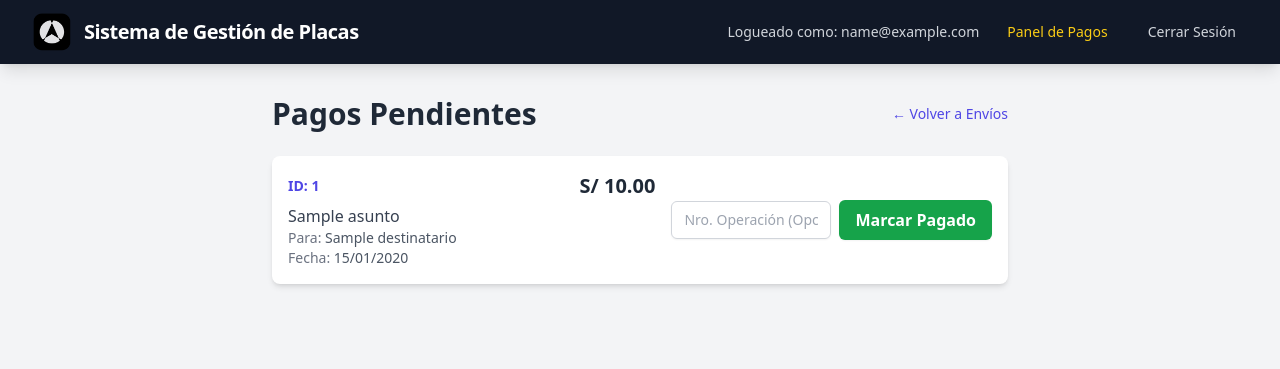
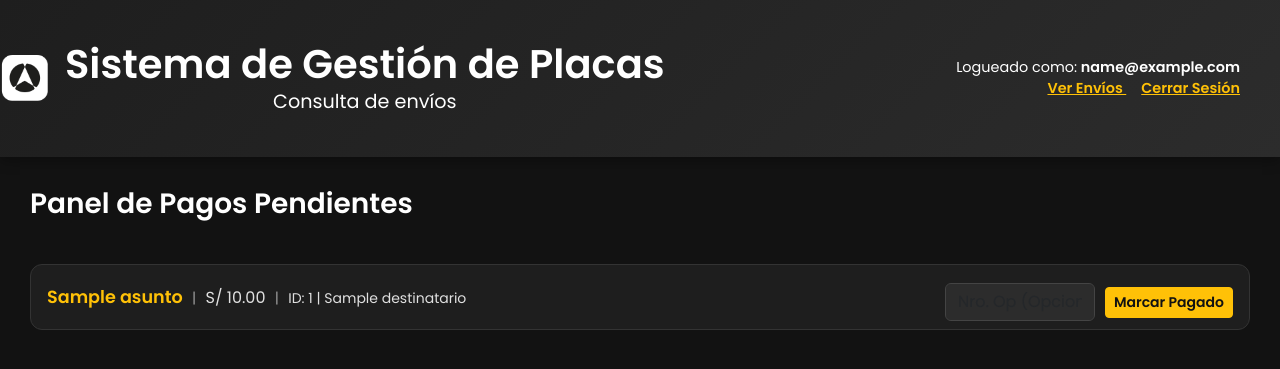
Before and after one commit to davikormz/gestion-placas-web, a Flask app: template templates/admin_pagos.html in a window 1280 px wide. Shown: the top 369 px of the page. Run offline with Flask 3, Linux system fonts and the light colour scheme; the visitor is signed in with stand-in values (Sample User, id 1); the template is opened without the code that fills it: most values are stand-ins (such as "Sample title", 1, 10 or a date in 2020); data that the repository does not hold is empty; some libraries are stand-ins or nearby versions.

Commit message:
correccion panel pagos

```diff
--- a/templates/admin_pagos.html
+++ b/templates/admin_pagos.html
@@ -1,97 +1,253 @@
-{% extends 'base.html' %}
+<!DOCTYPE html>
+<html lang="es">
+<head>
+    <meta charset="UTF-8">
+    <meta name="viewport" content="width=device-width, initial-scale=1.0">
+    <title>Gestión de Placas - Panel de Pagos</title>
+    <!-- NOTA: Usamos los mismos estilos que envios.html para consistencia -->
+    <link href="https://cdn.jsdelivr.net/npm/bootstrap@5.3.0-alpha1/dist/css/bootstrap.min.css" rel="stylesheet">
+    <link href="https://fonts.googleapis.com/css2?family=Poppins:wght@400;600&display=swap" rel="stylesheet">
 
-{% block title %}Panel de Pagos (Admin){% endblock %}
+    <style>
+        /* Estilos generales */
+        body {
+            font-family: 'Poppins', sans-serif;
+            background-color: #121212;
+            color: #e0e0e0;
+            margin: 0;
+            padding: 0;
+        }
 
-{% block content %}
-<div class="container mx-auto px-4 py-8 max-w-3xl">
+        /* Cabecera (copiada de envios.html) */
+        .header {
+            background: linear-gradient(135deg, #1e1e1e, #2c2c2c);
+            color: #ffffff;
+            padding: 40px 0;
+            text-align: center;
+            box-shadow: 0 4px 12px rgba(0, 0, 0, 0.3);
+            display: flex;
+            justify-content: center;
+            align-items: center;
+        }
+        .header img {
+            width: 50px;
+            height: 50px;
+            margin-right: 15px;
+        }
+        .header h1 {
+            font-size: 2.5rem;
+            font-weight: 600;
+            margin: 0;
+        }
+        .header p {
+            font-size: 1.2rem;
+            font-weight: 400;
+            margin: 0;
+        }
 
-    <!-- Encabezado -->
-    <div class="flex items-center justify-between mb-6">
-        <h1 class="text-3xl font-bold text-gray-800">Pagos Pendientes</h1>
-        <a href="{{ url_for('envios_page') }}" class="text-sm text-indigo-600 hover:text-indigo-800">&larr; Volver a Envíos</a>
+        /* Contenedor principal */
+        .container-fluid {
+            max-width: 1400px;
+            margin: 0 auto;
+            padding: 30px;
+        }
+        .section-title {
+            font-size: 1.75rem;
+            font-weight: 600;
+            color: #ffffff;
+            margin-bottom: 20px;
+        }
+
+        /* Estilos para la lista de pagos */
+        .list-group-item {
+            background-color: #1e1e1e;
+            border: 1px solid #333;
+            color: #e0e0e0;
+            display: flex;
+            justify-content: space-between;
+            align-items: center;
+            flex-wrap: wrap; /* Para móviles */
+        }
+        .list-group-item:first-child {
+            border-top-left-radius: 12px;
+            border-top-right-radius: 12px;
+        }
+        .list-group-item:last-child {
+            border-bottom-left-radius: 12px;
+            border-bottom-right-radius: 12px;
+        }
+        .payment-info {
+            flex-grow: 1;
+            margin-right: 1rem;
+        }
+        .payment-info strong {
+            color: #FFC107;
+            font-size: 1.1rem;
+        }
+        .payment-info span {
+            color: #999;
+            font-size: 0.9rem;
+            margin: 0 5px;
+        }
+        .payment-actions {
+            display: flex;
+            align-items: center;
+            margin-top: 10px; /* Para móviles */
+        }
+        .form-control-dark {
+            background-color: #2c2c2c;
+            color: #e0e0e0;
+            border: 1px solid #444;
+            max-width: 150px;
+            margin-right: 10px;
+        }
+        .btn-warning {
+             background-color: #FFC107;
+             border-color: #FFC107;
+             color: #121212;
+             font-weight: 600;
+        }
+
+        /* Mensaje de feedback */
+        .feedback-message {
+            display: none;
+            position: fixed;
+            bottom: 20px;
+            left: 50%;
+            transform: translateX(-50%);
+            padding: 15px 30px;
+            border-radius: 8px;
+            font-weight: 600;
+            z-index: 1050;
+        }
+        .feedback-success {
+            background-color: #28a745;
+            color: white;
+        }
+        .feedback-error {
+            background-color: #dc3545;
+            color: white;
+        }
+
+        @media (max-width: 576px) {
+            .payment-info {
+                width: 100%;
+                margin-bottom: 10px;
+            }
+            .payment-actions {
+                width: 100%;
+                justify-content: space-between;
+            }
+            .form-control-dark {
+                flex-grow: 1;
+            }
+        }
+    </style>
+</head>
+<body>
+
+    <!-- Cabecera (Copiada de envios.html) -->
+    <div class="header">
+        <img src="/static/img/logo_negro_y_blanco.png" alt="Logo Amilgraf">
+        <div>
+            <h1>Sistema de Gestión de Placas</h1>
+            <p>Consulta de envíos</p>
         </div>
 
-    <!-- Contenedor de la lista de pagos -->
-    <div class="bg-white rounded-lg shadow-md overflow-hidden">
-        <ul id="lista-pagos" class="divide-y divide-gray-200">
+        {% if current_user.is_authenticated %}
+        <div style="margin-left: auto; margin-right: 40px; text-align: right; font-size: 0.9rem;">
+            Logueado como: <strong>{{ current_user.email }}</strong>
+            <br>
+
+            <!-- Enlaces de Navegación -->
+            <a href="{{ url_for('envios_page') }}" style="color: #FFC107; text-decoration: underline; font-weight: 600; margin-right: 15px;">
+                Ver Envíos
+            </a>
+
+            <a href="{{ url_for('logout') }}" style="color: #FFC107; text-decoration: underline; font-weight: 600;">
+                Cerrar Sesión
+            </a>
+        </div>
+        {% endif %}
+    </div>
+
+    <!-- Contenido del Panel de Pagos -->
+    <div class="container-fluid">
+        <div class="row mb-4">
+            <div class="col-12">
+                <h2 class="section-title">Panel de Pagos Pendientes</h2>
+            </div>
+        </div>
+
+        <div class="row">
+            <div class="col-12">
+                <ul class="list-group" id="payment-list">
 
                     {% if envios %}
                         {% for envio in envios %}
-                <!-- Fila de Envío (usamos ID para el JS) -->
-                <li id="envio-row-{{ envio.id }}" class="p-4 transition-all duration-500 ease-out">
-                    <div class="flex flex-col sm:flex-row sm:items-center sm:justify-between">
-
-                        <!-- Detalles del Envío -->
-                        <div class="flex-grow mb-4 sm:mb-0">
-                            <div class="flex items-center justify-between">
-                                <span class="text-sm font-semibold text-indigo-600">ID: {{ envio.id }}</span>
-                                <span class="text-xl font-bold text-gray-800">S/ {{ "%.2f"|format(envio.costo_total) }}</span>
+                        <li class="list-group-item" data-id="{{ envio.id }}">
+                            <div class="payment-info">
+                                <strong>{{ envio.asunto }}</strong>
+                                <span>|</span>
+                                S/ {{ "%.2f"|format(envio.costo_total) }}
+                                <span>|</span>
+                                <small>ID: {{ envio.id }} | {{ envio.destinatario }}</small>
                             </div>
-                            <p class="text-gray-700 mt-1 font-medium">{{ envio.asunto }}</p>
-                            <p class="text-sm text-gray-500">
-                                Para: <span class="font-medium text-gray-600">{{ envio.destinatario }}</span>
-                            </p>
-                            <p class="text-sm text-gray-500">
-                                Fecha: <span class="font-medium text-gray-600">{{ envio.fecha.strftime('%d/%m/%Y') }}</span>
-                            </p>
-                        </div>
-
-                        <!-- Formulario de Acción (alineado a la derecha en SM) -->
-                        <div class="flex flex-col sm:flex-row sm:items-center sm:ml-4 space-y-2 sm:space-y-0 sm:space-x-2">
-                            <input
-                                type="text"
-                                id="nro-op-{{ envio.id }}"
-                                placeholder="Nro. Operación (Opcional)"
-                                class="form-input w-full sm:w-40 px-3 py-2 border border-gray-300 rounded-md shadow-sm focus:outline-none focus:ring-indigo-500 focus:border-indigo-500 text-sm">
-
-                            <button
-                                onclick="marcarPagado(event, {{ envio.id }})"
-                                class="w-full sm:w-auto bg-green-600 hover:bg-green-700 text-white font-bold py-2 px-4 rounded-md shadow-sm transition duration-150 ease-in-out whitespace-nowrap">
+                            <div class="payment-actions">
+                                <input type="text" class="form-control form-control-dark nro-operacion-input" placeholder="Nro. Op (Opcional)">
+                                <button class="btn btn-warning btn-sm pagar-btn">
                                     Marcar Pagado
                                 </button>
-                        </div>
                             </div>
                         </li>
                         {% endfor %}
                     {% else %}
-                <!-- Estado vacío -->
-                <li class="p-6 text-center text-gray-500">
-                    <svg class="mx-auto h-12 w-12 text-green-400" fill="none" viewBox="0 0 24 24" stroke="currentColor" aria-hidden="true">
-                        <path stroke-linecap="round" stroke-linejoin="round" stroke-width="2" d="M9 12l2 2 4-4m6 2a9 9 0 11-18 0 9 9 0 0118 0z" />
-                    </svg>
-                    <h3 class="mt-2 text-sm font-medium text-gray-900">¡Todo al día!</h3>
-                    <p class="mt-1 text-sm text-gray-500">No hay pagos pendientes por procesar.</p>
+                        <li class="list-group-item text-center">
+                            ¡Felicidades! No hay ningún pago pendiente.
                         </li>
                     {% endif %}
+
                 </ul>
             </div>
         </div>
+    </div>
 
-<!-- Script de JavaScript -->
+    <!-- Contenedor para mensajes de feedback -->
+    <div id="feedback-message" class="feedback-message"></div>
+
+
     <script>
-async function marcarPagado(event, envioId) {
-    // 1. Encontrar el botón y deshabilitarlo para evitar doble click
-    const button = event.target;
-    button.disabled = true;
-    button.innerHTML = `
-        <svg class="animate-spin -ml-1 mr-2 h-5 w-5 text-white inline" xmlns="http://www.w3.org/2000/svg" fill="none" viewBox="0 0 24 24">
-            <circle class="opacity-25" cx="12" cy="12" r="10" stroke="currentColor" stroke-width="4"></circle>
-            <path class="opacity-75" fill="currentColor" d="M4 12a8 8 0 018-8V0C5.373 0 0 5.373 0 12h4zm2 5.291A7.962 7.962 0 014 12H0c0 3.042 1.135 5.824 3 7.938l3-2.647z"></path>
-        </svg>
-        Procesando...`;
+        // Muestra un mensaje flotante de éxito o error
+        function showFeedback(message, isSuccess = true) {
+            const feedbackElement = document.getElementById('feedback-message');
+            feedbackElement.textContent = message;
+            feedbackElement.className = isSuccess ? 'feedback-message feedback-success' : 'feedback-message feedback-error';
+            feedbackElement.style.display = 'block';
 
-    // 2. Obtener el nro_operacion
-    const inputNroOp = document.getElementById(`nro-op-${envioId}`);
-    const nroOperacion = inputNroOp.value.trim();
+            setTimeout(() => {
+                feedbackElement.style.display = 'none';
+            }, 3000);
+        }
 
-    // 3. Preparar la llamada a la API
+        document.getElementById('payment-list').addEventListener('click', async (e) => {
+            // Solo nos interesa si hicieron clic en el botón de pagar
+            if (e.target.classList.contains('pagar-btn')) {
+
+                const boton = e.target;
+                const item = boton.closest('.list-group-item');
+                const envioId = item.dataset.id;
+                const inputOperacion = item.querySelector('.nro-operacion-input');
+                const nroOperacion = inputOperacion.value.trim();
+
+                // Deshabilitar botón para evitar doble clic
+                boton.disabled = true;
+                boton.textContent = 'Pagando...';
+
                 try {
                     const response = await fetch('/api/admin/marcar_pagado', {
                         method: 'POST',
                         headers: {
                             'Content-Type': 'application/json',
-                // NOTA: Si usas Flask-WTF con CSRF, necesitarás enviar el token aquí.
-                // 'X-CSRFToken': '{{ csrf_token() }}' (si está configurado)
                         },
                         body: JSON.stringify({
                             id: envioId,
@@ -99,51 +255,45 @@ async function marcarPagado(event, envioId) {
                         })
                     });
 
-        const result = await response.json();
+                    const data = await response.json();
 
-        if (response.ok && result.success) {
-            // ¡Éxito! Dar feedback visual
-            const row = document.getElementById(`envio-row-${envioId}`);
+                    if (response.ok && data.success) {
+                        // ¡Éxito! Ocultar la fila
+                        item.style.transition = 'opacity 0.5s ease';
+                        item.style.opacity = '0.3';
+                        showFeedback('¡Pago registrado con éxito!', true);
 
-            // 1. Difuminar y deslizar
-            row.style.opacity = '0';
-            row.style.transform = 'translateX(50px)';
-
-            // 2. Esperar a que termine la animación para eliminarlo
+                        // Opcional: eliminarlo después de la animación
                         setTimeout(() => {
-                row.remove();
-
-                // 3. Opcional: verificar si la lista quedó vacía
-                const lista = document.getElementById('lista-pagos');
-                if (lista.getElementsByTagName('li').length === 0) {
-                    lista.innerHTML = `
-                        <li class="p-6 text-center text-gray-500">
-                            <svg class="mx-auto h-12 w-12 text-green-400" fill="none" viewBox="0 0 24 24" stroke="currentColor" aria-hidden="true">
-                                <path stroke-linecap="round" stroke-linejoin="round" stroke-width="2" d="M9 12l2 2 4-4m6 2a9 9 0 11-18 0 9 9 0 0118 0z" />
-                            </svg>
-                            <h3 class="mt-2 text-sm font-medium text-gray-900">¡Todo al día!</h3>
-                            <p class="mt-1 text-sm text-gray-500">No hay pagos pendientes por procesar.</p>
-                        </li>`;
+                            item.remove();
+                            // Verificar si la lista está vacía
+                            if (document.getElementById('payment-list').children.length === 0) {
+                                document.getElementById('payment-list').innerHTML = `
+                                    <li class="list-group-item text-center">
+                                        ¡Felicidades! No hay ningún pago pendiente.
+                                    </li>
+                                `;
                             }
-            }, 500); // 500ms (coincide con 'duration-500' de Tailwind)
+                        }, 500);
 
                     } else {
                         // Error manejado por el backend
-            console.error('Error al marcar el pago:', result.message);
-            // Revertir el botón
-            button.disabled = false;
-            button.textContent = 'Marcar Pagado';
-            // Aquí podrías mostrar una alerta más elegante
-            alert('Error: ' + result.message);
+                        console.error('Error al marcar pagado:', data.message);
+                        showFeedback(`Error: ${data.message}`, false);
+                        boton.disabled = false;
+                        boton.textContent = 'Marcar Pagado';
                     }
 
                 } catch (error) {
                     // Error de red
                     console.error('Error de red:', error);
-        button.disabled = false;
-        button.textContent = 'Marcar Pagado';
-        alert('Error de red. Revisa tu conexión e intenta de nuevo.');
+                    showFeedback('Error de red. Intenta de nuevo.', false);
+                    boton.disabled = false;
+                    boton.textContent = 'Marcar Pagado';
                 }
             }
+        });
     </script>
-{% endblock %}
+
+</body>
+</html>
```
Also changed, not shown: templates/envios.html (+9 -0 lines). Lines whose indentation alone changed are shown as unchanged.
